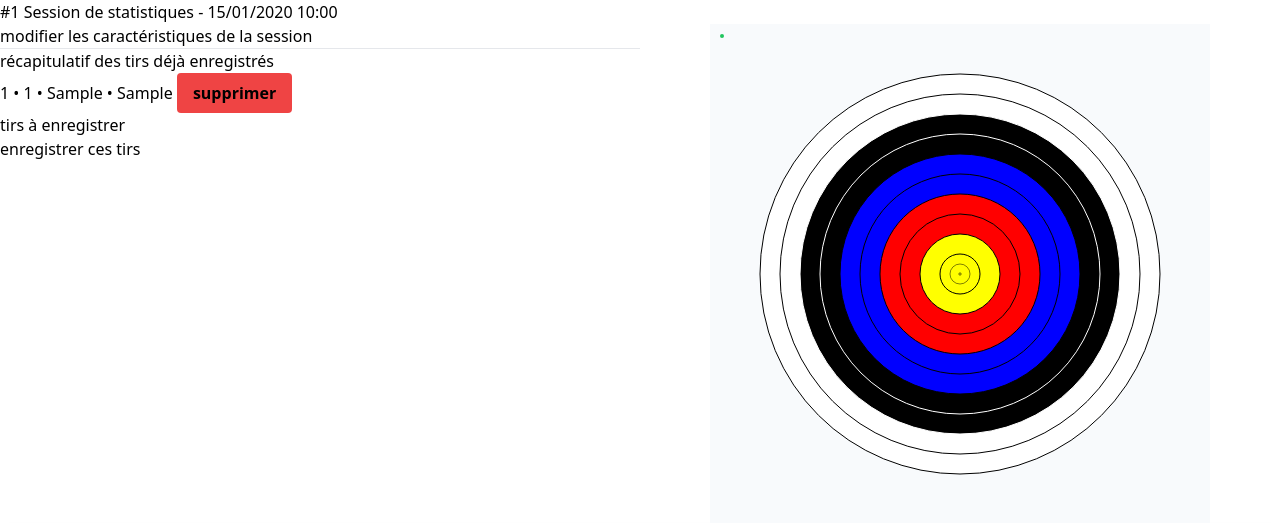
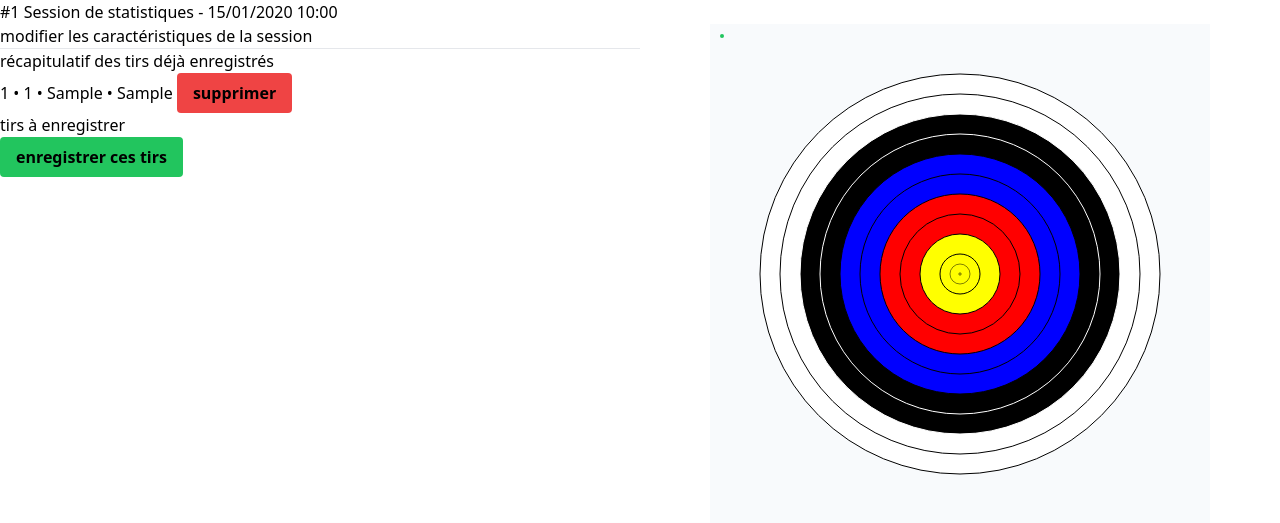
Before and after one commit to remace/OC-P13_Archery_Buddy, a Django app: template ArcheryBuddy/records/templates/records/detail_stats_session.html in a window 1280 px wide. Shown: the part 72-595 px from the top of the page. Run offline with Django 4.2, Linux system fonts and the light colour scheme; the template is opened without the code that fills it: most values are stand-ins (such as "Sample title", 1, 10 or a date in 2020); some libraries are stand-ins or nearby versions.

Commit message:
🧑‍💻 add button and scrolls for way too large components

```diff
--- a/ArcheryBuddy/records/templates/records/detail_stats_session.html
+++ b/ArcheryBuddy/records/templates/records/detail_stats_session.html
@@ -21,16 +21,17 @@
             <form action="" method="post"></form>
             <div>
                 <h2>récapitulatif des tirs déjà enregistrés</h2>
-                <div class="saved-shots-container">
+                <div class="saved-shots-container max-h-40 overflow-y-scroll">
                     {%for record in records%}
                     <p>{{record.pk}} • {{record.arrow.id}} • {{record.pos_x}} • {{record.pos_y}} <button class="delete-saved cursor-pointer bg-red-500 hover:bg-red-700 font-bold py-2 px-4 rounded">supprimer</button></p>
                     {% endfor %}
                 </div>
                     <h2>tirs à enregistrer</h2>
-                        <div id="shots-to-save">
+                        <div id="shots-to-save max-h-40 overflow-y-scroll">
 
                         </div>
-                        <button id="shots-save" type="submit">enregistrer ces tirs</button>
+                        <button class="cursor-pointer bg-green-500 hover:bg-green-700 font-bold py-2 px-4 rounded"
+                            id="shots-save" type="submit">enregistrer ces tirs</button>
                     </div>
             </form>
             </div>
```
